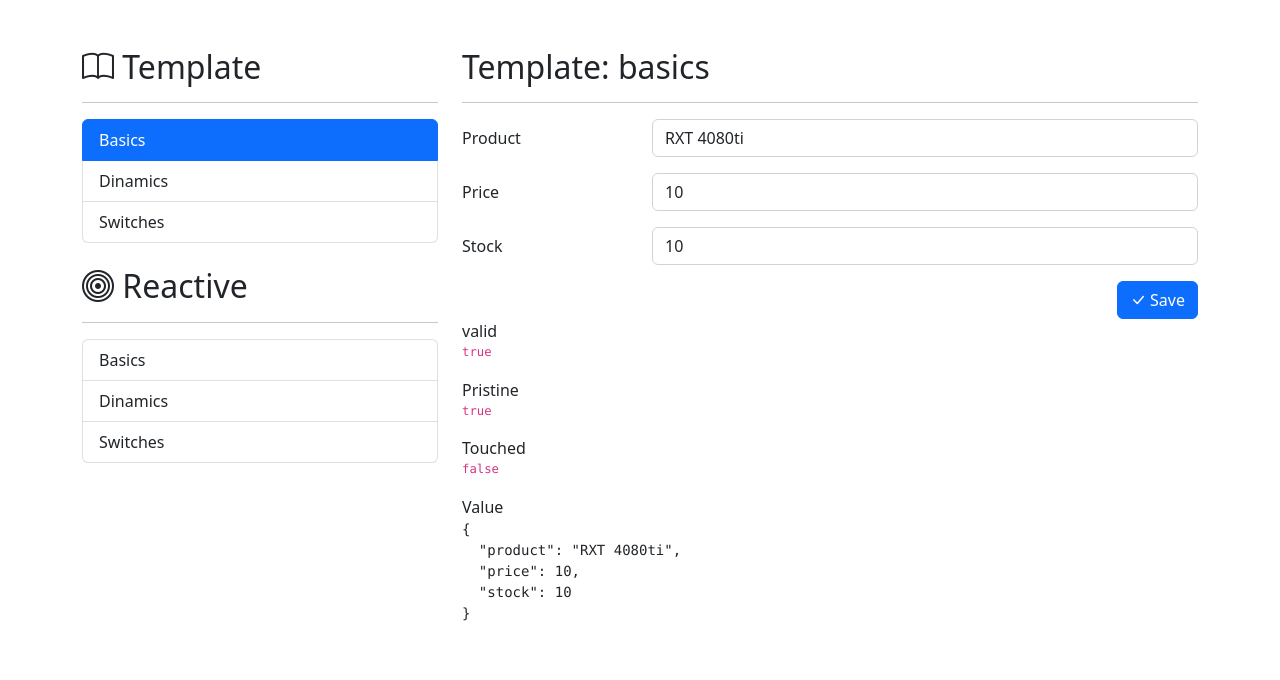
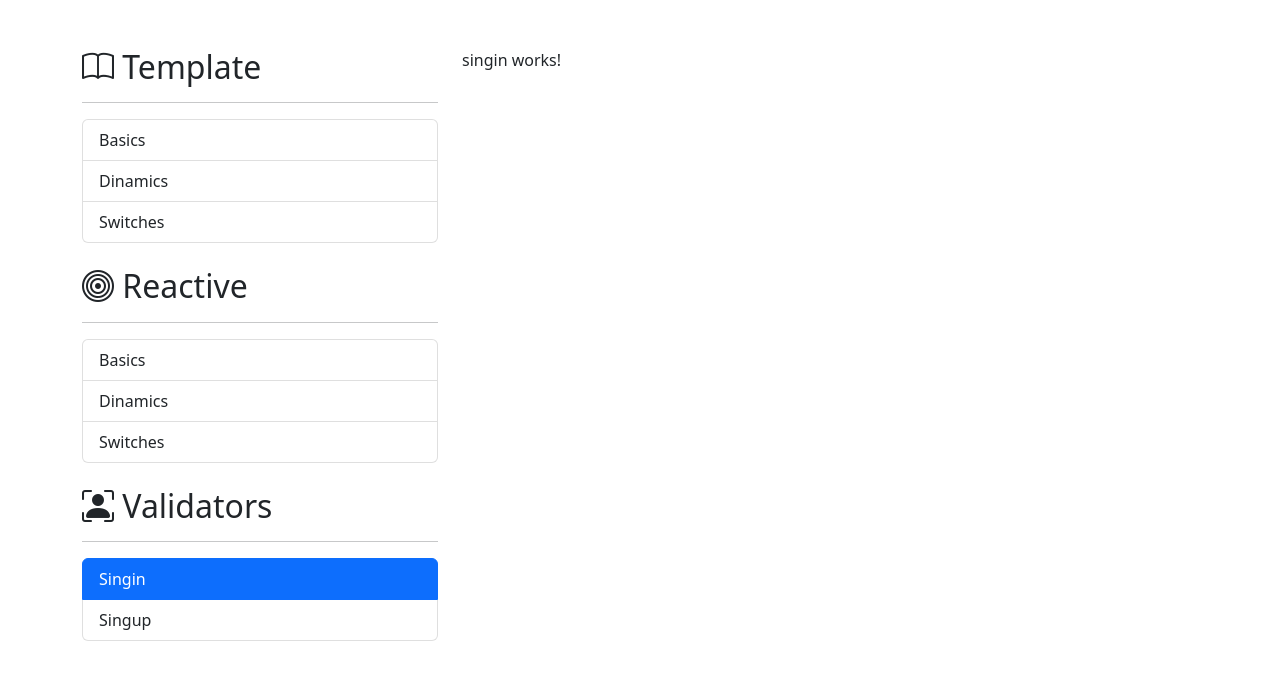
Before and after one commit to EduardoUDG/Angular_form-app, an Angular app: page /auth/singin in a window 1280 px wide. Before the commit this address led to /template/basics. Shown: the top 680 px of the page. Built offline with nearby package versions, Linux system fonts and the light colour scheme.

Commit message:
update - generate modules and components ( lazyload )

```diff
--- a/src/app/app-routing.module.ts
+++ b/src/app/app-routing.module.ts
@@ -11,6 +11,10 @@ const routes: Routes = [
     loadChildren: () => import('./reactive/reactive.module').then( m => m.ReactiveModule)
   },
   {
+    path: 'auth',
+    loadChildren: () => import('./auth/auth.module').then( m => m.AuthModule)
+  },
+  {
     path: '**',
     redirectTo: 'template/basics'
   }
--- /dev/null
+++ b/src/app/auth/pages/singin/singin.component.html
@@ -0,0 +1 @@
+<p>singin works!</p>
--- /dev/null
+++ b/src/app/auth/pages/singin/singin.component.ts
@@ -0,0 +1,16 @@
+import { Component, OnInit } from '@angular/core';
+
+@Component({
+  selector: 'app-singin',
+  templateUrl: './singin.component.html',
+  styles: [
+  ]
+})
+export class SinginComponent implements OnInit {
+
+  constructor() { }
+
+  ngOnInit(): void {
+  }
+
+}
--- /dev/null
+++ b/src/app/auth/pages/singup/singup.component.html
@@ -0,0 +1 @@
+<p>singup works!</p>
--- /dev/null
+++ b/src/app/auth/pages/singup/singup.component.ts
@@ -0,0 +1,16 @@
+import { Component, OnInit } from '@angular/core';
+
+@Component({
+  selector: 'app-singup',
+  templateUrl: './singup.component.html',
+  styles: [
+  ]
+})
+export class SingupComponent implements OnInit {
+
+  constructor() { }
+
+  ngOnInit(): void {
+  }
+
+}
--- a/src/app/shared/sidemenu/sidemenu.component.html
+++ b/src/app/shared/sidemenu/sidemenu.component.html
@@ -5,7 +5,7 @@
 <hr>
 
 <ul class="list-group">
-  <li *ngFor="let item of menuTemplate"
+  <li *ngFor="let item of templateMenu"
       class="list-group-item list-group-item-action"
       [routerLink]="[item.path]"
       routerLinkActive="active">
@@ -21,10 +21,26 @@
 <hr>
 
 <ul class="list-group">
-  <li *ngFor="let item of menuReactive"
+  <li *ngFor="let item of reactiveMenu"
       class="list-group-item list-group-item-action"
       [routerLink]="[item.path]"
-      routerLinkActive="active" r>
+      routerLinkActive="active">
     {{ item.text }}
   </li>
 </ul>
+
+
+<h2 class="mt-4">
+  <i class="bi bi-person-bounding-box"></i>
+  Validators
+</h2>
+<hr>
+
+<ul class="list-group">
+  <li *ngFor="let item of authMenu"
+      class="list-group-item list-group-item-action"
+      [routerLink]="[item.path]"
+      routerLinkActive="active">
+    {{ item.text }}
+  </li>
+</ul>
--- a/src/app/shared/sidemenu/sidemenu.component.ts
+++ b/src/app/shared/sidemenu/sidemenu.component.ts
@@ -16,7 +16,7 @@ interface MenuItem {
 })
 export class SidemenuComponent {
 
-  menuTemplate: MenuItem[] =[
+  templateMenu: MenuItem[] =[
     {
       text: 'Basics',
       path: '/template/basics'
@@ -32,7 +32,7 @@ export class SidemenuComponent {
   ];
 
 
-  menuReactive: MenuItem[] =[
+  reactiveMenu: MenuItem[] =[
     {
       text: 'Basics',
       path: '/reactive/basics'
@@ -47,4 +47,15 @@ export class SidemenuComponent {
     },
   ];
 
+  authMenu: MenuItem[] =[
+    {
+      text: 'Singin',
+      path: '/auth/singin'
+    },
+    {
+      text: 'Singup',
+      path: '/auth/singup'
+    },
+  ];
+
 }
```
Also changed, not shown: src/app/auth/auth-routing.module.ts (added, +22 -0 lines), src/app/auth/auth.module.ts (added, +19 -0 lines).
